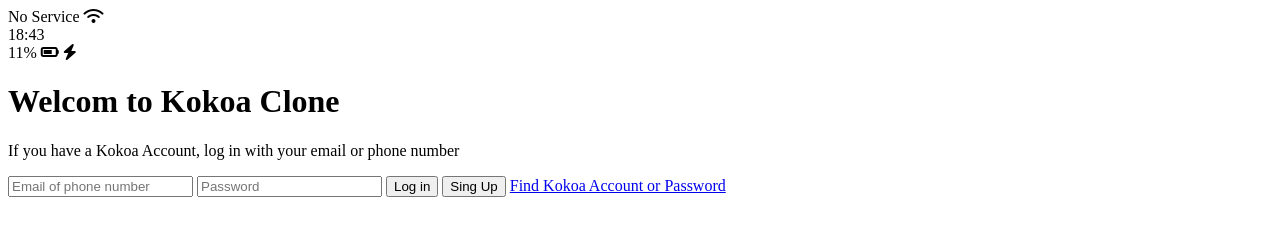
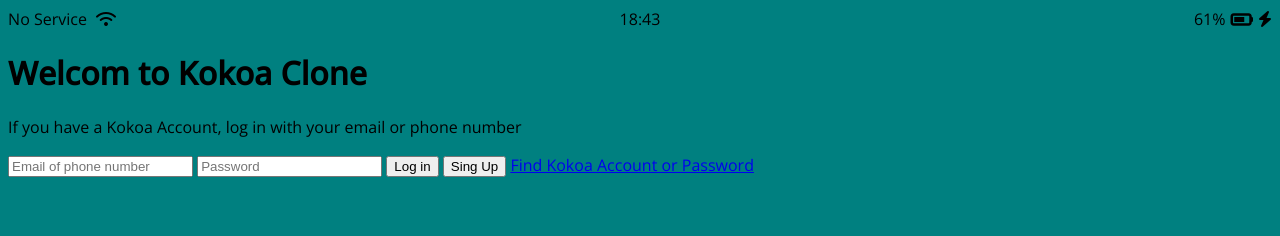
Before and after one commit to madjung1/kakao-clone-2023, a plain HTML site: page index.html in a window 1280 px wide. Drawn offline with nearby package versions, Linux system fonts and the light colour scheme.

Commit message:
create style.css
status-bar css add

```diff
--- a/index.html
+++ b/index.html
@@ -4,9 +4,7 @@
     <meta charset="UTF-8">
     <meta name="viewport" content="width=device-width, initial-scale=1.0">
     <title>welcom to kokoa talk</title>
-    <style>
-
-    </style>
+    <link rel="stylesheet" href="style.css">
 </head>
 <body>
     <div class="status-bar">
@@ -19,8 +17,8 @@
         </div>
         <div class="status-bar__column">
             <!--Rotate Icon-->
-            <span>11%</span>
-            <i class="fa-solid fa-battery-three-quarters"></i>
+            <span>61%</span>
+            <i class="fa-solid fa-battery-three-quarters fa-lg"></i>
             <i class="fa-solid fa-bolt"></i>
         </div>
     </div>
--- /dev/null
+++ b/style.css
@@ -0,0 +1,27 @@
+@import url('https://fonts.googleapis.com/css2?family=Open+Sans:ital,wght@0,300;0,400;0,500;1,300&display=swap');
+body{
+    background-color: teal;
+    font-family: "Open Sans", sans-serif;
+}
+.status-bar{
+    display: flex;
+    justify-content: center;
+}
+.status-bar__column{
+    width: 33.33%;
+}
+.status-bar__column:first-child span{
+    margin-right:5px;
+}
+.status-bar__column:nth-child(2) {
+    display: flex;
+    justify-content: center;
+}
+.status-bar__column:last-child {
+    display: flex;
+    justify-content: flex-end;
+    align-items: center;
+}
+.status-bar__column .fa-battery-three-quarters{
+    margin: 0px 5px;
+}
```
